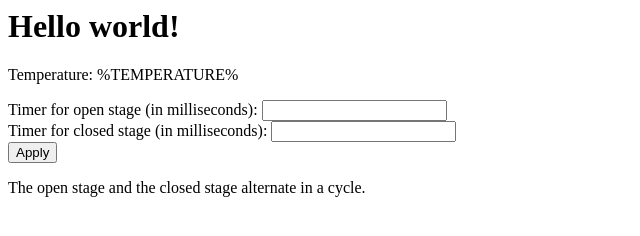
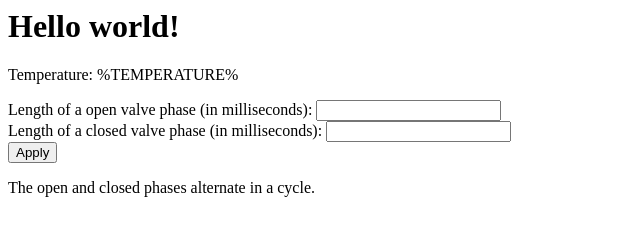
Before and after one commit to rodetroner/iot-greenhouse, a plain HTML site: page data/index.html in a window 1280 px wide. Shown: the whole page, without its empty margins (0-640 px from the left). Drawn offline with Linux system fonts and the light colour scheme.

Commit message:
Improve the readability again

```diff
--- a/data/index.html
+++ b/data/index.html
@@ -3,12 +3,12 @@
 		<h1>Hello world!</h1>
 		<p>Temperature: %TEMPERATURE%</p>
 		<form>
-			<label for="on_length">Timer for open stage (in milliseconds):</label>
-			<input type="number" name="on_length"><br>
-			<label for="off_length">Timer for closed stage (in milliseconds):</label>
-			<input type="number" name="off_length"><br>
+			<label for="open_phase_length">Length of a open valve phase (in milliseconds):</label>
+			<input type="number" name="open_phase_length"><br>
+			<label for="closed_phase_length">Length of a closed valve phase (in milliseconds):</label>
+			<input type="number" name="closed_phase_length"><br>
 			<input type="submit" value="Apply">
 		</form>
-		<p>The open stage and the closed stage alternate in a cycle.</p>
+		<p>The open and closed phases alternate in a cycle.</p>
 	</body>
 </html>
```
